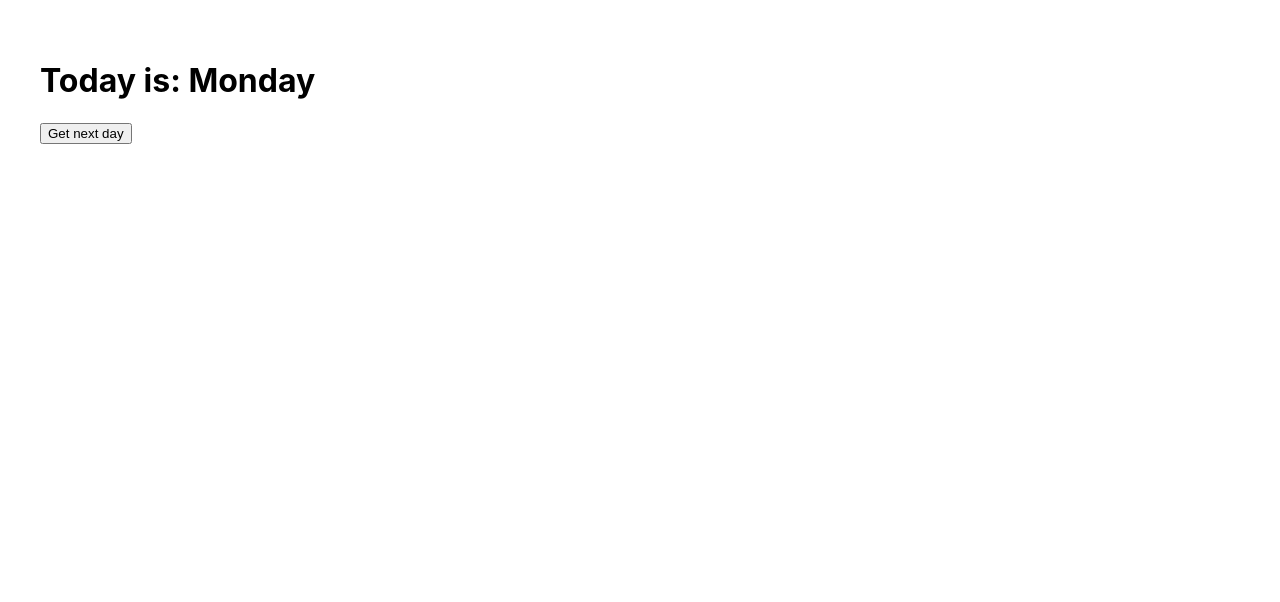
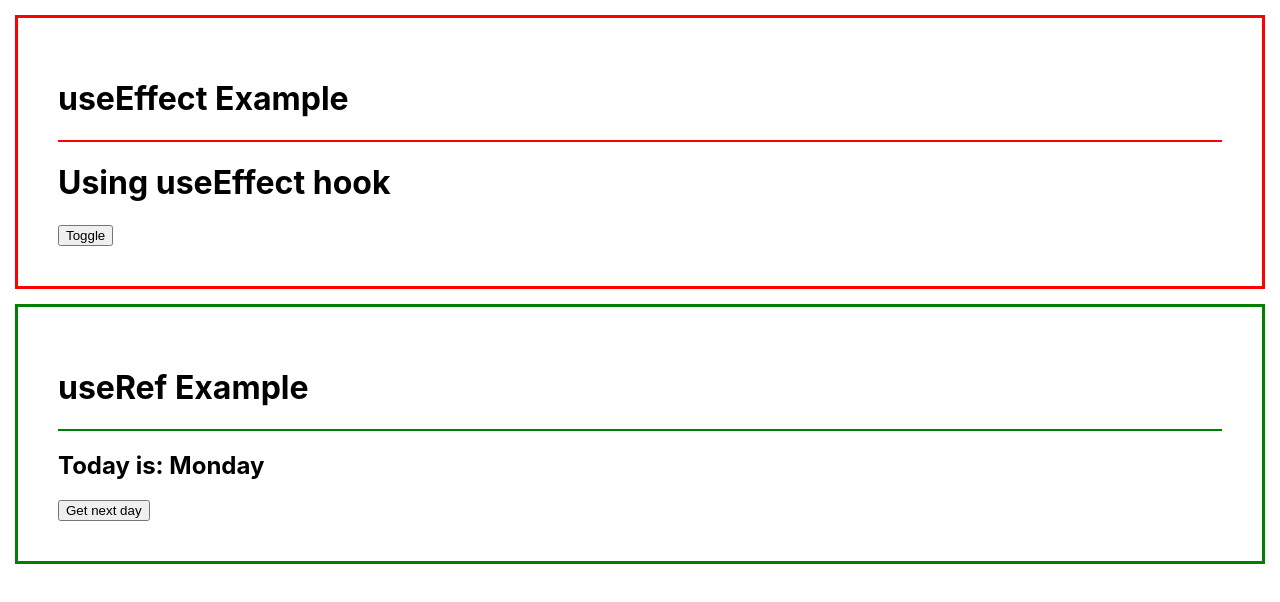
Before and after one commit to recervictory/Meta-Front-End-Developer-Professional-Certificate, a React (Create React App) app in the folder C6 - Advanced React/W02 - ReactHooks/reactlab/: page / in a window 1280 px wide. Shown: the top 602 px of the page. Built offline with nearby package versions, Linux system fonts and the light colour scheme.

Commit message:
C6 - useEffect and useRef

```diff
--- a/C6 - Advanced React/W02 - ReactHooks/reactlab/src/App.js
+++ b/C6 - Advanced React/W02 - ReactHooks/reactlab/src/App.js
@@ -1,40 +1,12 @@
 import { useState, useEffect, useRef } from "react";
+import UseEffectExample from "./Components/UseEffectExample";
+import UseRefExample from "./Components/UseRefExample";
 export default function App() {
-  const [day, setDay] = useState("Monday");
-  const prevDay = usePrevious(day);
 
-  const getNextDay = () => {
-    if (day === "Monday") {
-      setDay("Tuesday")
-    } else if (day === "Tuesday") {
-      setDay("Wednesday")
-    } else if (day === "Wednesday") {
-      setDay("Thursday")
-    } else if (day === "Thursday") {
-      setDay("Friday")
-    } else if (day === "Friday") {
-      setDay("Monday")
-    }
-  }
   return (
-    <div style={{padding: "40px"}}>
-      <h1>
-        Today is: {day}<br />
-        {
-          prevDay && (
-            <span>Previous work day was: {prevDay}</span>
-          )
-        }
-      </h1>
-      <button onClick={getNextDay}>
-        Get next day
-      </button>
+    <div>
+    <UseEffectExample title="useEffect" color="red"/>
+    <UseRefExample title="useRef" color="green"/>
     </div>
   );
 }
-function usePrevious(val) {
- const ref = useRef();
- useEffect( () => { ref.current = val; }, [val]);
-
- return ref.current;
-}
--- /dev/null
+++ b/C6 - Advanced React/W02 - ReactHooks/reactlab/src/Components/UseEffectExample.js
@@ -0,0 +1,31 @@
+import React, {useState, useEffect} from "react";
+
+const UseEffectExample = (props) => {
+  const [toggle, setToggle] = useState(false);
+
+  const clickHandler = () => {
+    setToggle(!toggle);
+  };
+
+  useEffect( () => {
+    document.title = toggle ? "Welcome to Little Lemon!" : "Using useEffect";
+  },[toggle])
+
+  return (
+    <div
+      style={{
+        padding: "40px",
+        border: `3px solid ${props.color}`,
+        margin: "15px",
+      }}
+    >
+      <h1 style={{ padding: "0px" }}>{props.title} Example</h1>
+      <hr style={{ border: `1px solid ${props.color}` }} />
+      <h1>Using useEffect hook</h1>
+      <button onClick={clickHandler}>Toggle</button>
+      {toggle && <h2>Welcome to Little Lemon!</h2>}
+    </div>
+  );
+};
+
+export default UseEffectExample;
--- /dev/null
+++ b/C6 - Advanced React/W02 - ReactHooks/reactlab/src/Components/UseRefExample.js
@@ -0,0 +1,43 @@
+import React, { useState, useEffect, useRef } from "react";
+
+function usePrevious(val) {
+  const ref = useRef();
+  useEffect(() => {
+    ref.current = val;
+  }, [val]);
+
+  return ref.current;
+}
+
+const UseRefExample = (props) => {
+  const [day, setDay] = useState("Monday");
+  const prevDay = usePrevious(day);
+
+  const getNextDay = () => {
+    if (day === "Monday") {
+      setDay("Tuesday");
+    } else if (day === "Tuesday") {
+      setDay("Wednesday");
+    } else if (day === "Wednesday") {
+      setDay("Thursday");
+    } else if (day === "Thursday") {
+      setDay("Friday");
+    } else if (day === "Friday") {
+      setDay("Monday");
+    }
+  };
+  return (
+    <div style={{ padding: "40px", border: `3px solid ${props.color}`, margin: "15px" }}>
+      <h1 style={{ padding: "0px" }}>{props.title} Example</h1>
+      <hr style={{border: `1px solid ${props.color}` }}/>
+      <h2>
+        Today is: {day}
+        <br />
+        {prevDay && <span>Previous work day was: {prevDay}</span>}
+      </h2>
+      <button onClick={getNextDay}>Get next day</button>
+    </div>
+  );
+};
+
+export default UseRefExample;
```
Also changed, not shown: 1 other file (tests, documents, lock files or other folders).
